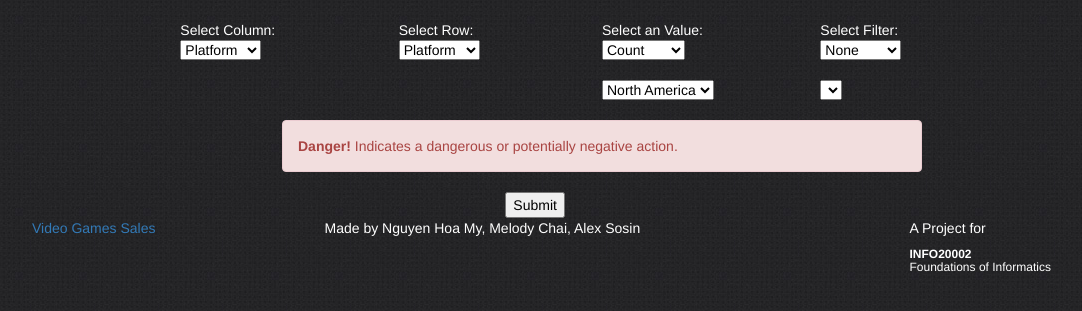
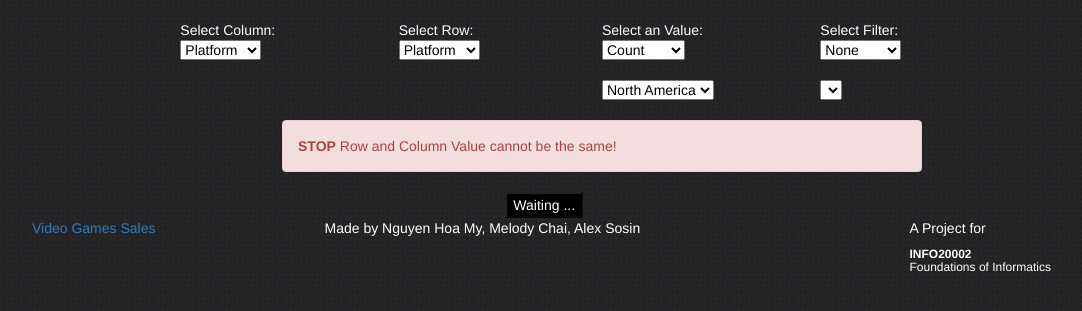
Before and after one commit to nguyenhoamy1602/video_games, a Flask app: page /form in a window 1280 px wide. Shown: the part 52-363 px from the top of the page, without its empty margins (38-1120 px from the left). Run offline with Flask 2, Linux system fonts and the light colour scheme; lists and menus that the app fills with data are empty; some libraries are stand-ins or nearby versions.

Commit message:
finished error checking

```diff
--- a/video_games/static/form.js
+++ b/video_games/static/form.js
@@ -38,8 +38,12 @@ var rcLabels = [ "Platform", "Year", "Genre","Publisher"]
         var x = document.getElementById('warning');
         if(value === cat2Val){
             x.style.display = 'block';
+           document.getElementById('submit').disabled = true;
+           document.getElementById('submit').innerHTML = 'Waiting ... ';
         } else{
-            x.style.display = 'none'
+            x.style.display = 'none';
+            document.getElementById('submit').disabled = false;
+             document.getElementById('submit').innerHTML = 'Game Start!';
         }
     }
 
@@ -49,31 +53,11 @@ var rcLabels = [ "Platform", "Year", "Genre","Publisher"]
         var x = document.getElementById('warning');
         if(value === cat1Val){
             x.style.display = 'block';
+            document.getElementById('submit').disabled = true;
+           document.getElementById('submit').innerHTML = 'Waiting ... ';
         } else{
-            x.style.display = 'none'
+            x.style.display = 'none';
+            document.getElementById('submit').disabled = false;
+             document.getElementById('submit').innerHTML = 'Game Start!';
         }
     }
-//    function colFilter(value) {
-//        console.log(value);
-//        var catOptions = "";
-//        for (categoryId in rcLabels) {
-//            if (rcLabels[categoryId] != value){
-//                catOptions += "<option>" +rcLabels[categoryId]+ "</option>";
-//
-//            }
-//        }
-//        document.getElementById("cat1").innerHTML = catOptions;
-//    }
-//    function rowFilter(value) {
-//        console.log(value);
-//        var catOptions = "";
-//        for (categoryId in rcLabels) {
-//            console.log(categoryId);
-//            console.log(rcLabels[categoryId]);
-//            if (rcLabels[categoryId] != value){
-//                catOptions += "<option>" +rcLabels[categoryId]+ "</option>";
-//
-//            }
-//        }
-//        document.getElementById("cat2").innerHTML = catOptions;
-//    }
--- a/video_games/templates/form.html
+++ b/video_games/templates/form.html
@@ -84,7 +84,7 @@
                     <div class="col-md-6 col-sm-6">
                         <div id = "warning">
                            <div class="alert alert-danger">
-                              <strong>Danger!</strong> Indicates a dangerous or potentially negative action.
+                              <strong>STOP</strong> Row and Column Value cannot be the same!
                             </div>
                         </div>
                     </div>
@@ -93,7 +93,7 @@
             <div class="row">
                 <div class="col-md-5 col-sm-5"></div>
                 <div class="col-md-2 col-sm-2">
-                    <input type="submit" value="Submit">
+                    <button type="submit" id="submit" disabled style="background-color:black; color:white;"> Waiting ...</button>
                 </div>
                  <div class="col-md-5 col-sm-5"></div>
             </div>
```
